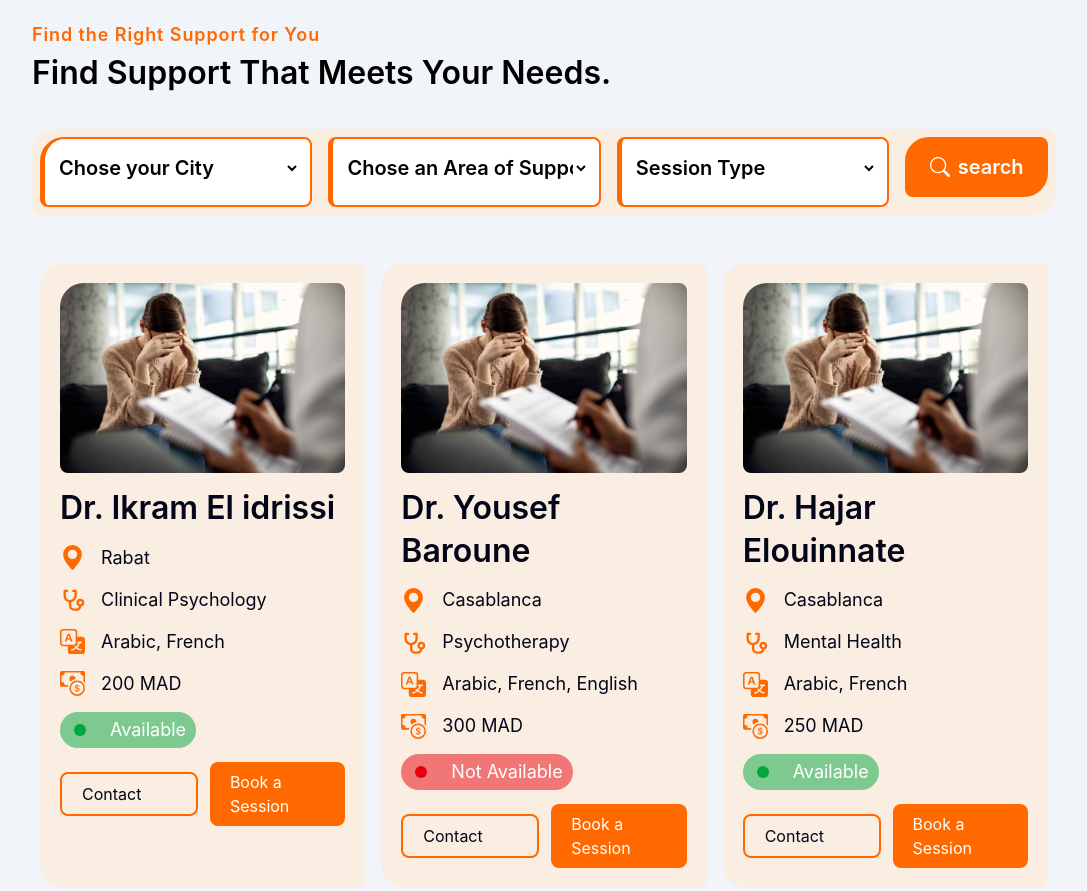
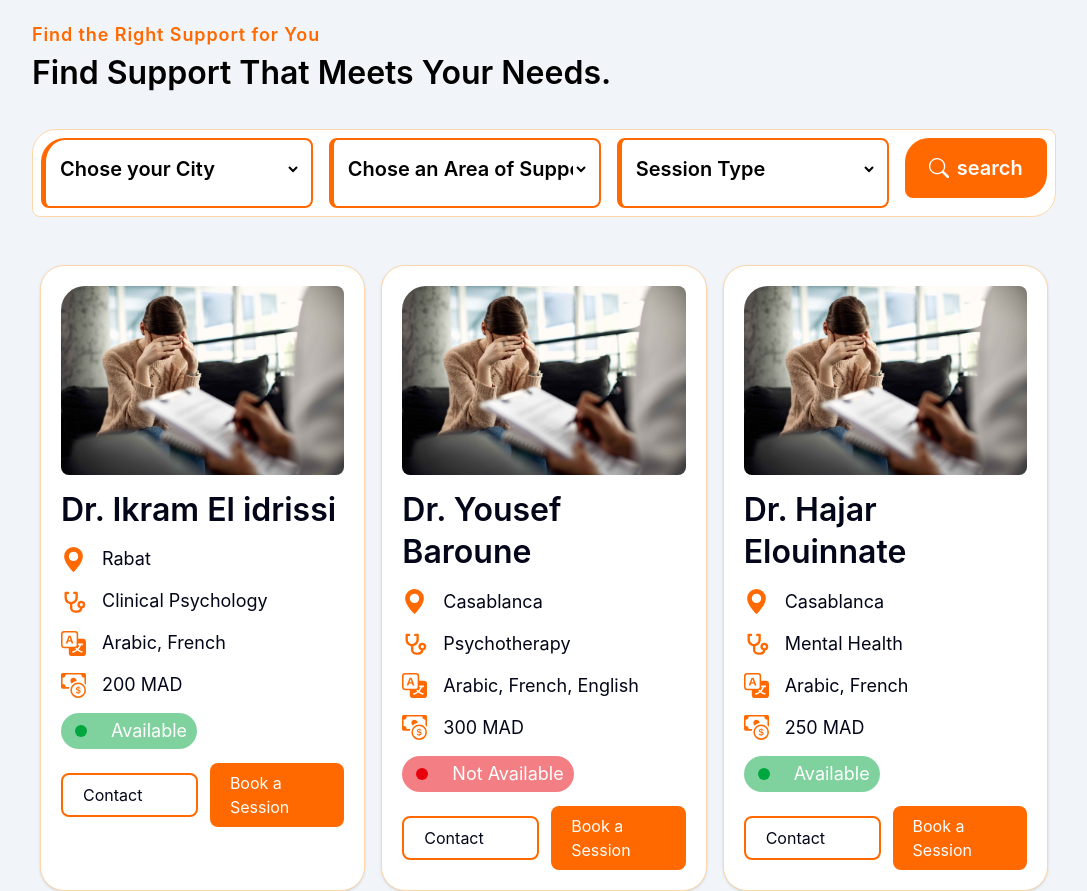
Before and after one commit to Yahya-Khrika/Yahya-Khrika-Final.project-html-css, a website: page public/pages/psychologist.html in a window 1280 px wide. Shown: the part 760-1651 px from the top of the page, without its empty margins (96-1183 px from the left). Drawn offline with Linux system fonts and the light colour scheme.

Commit message:
add hover cards to psy page

```diff
--- a/public/css/index.css
+++ b/public/css/index.css
@@ -38,7 +38,7 @@ h1{
   max-width: 480px;
   font-size: 18px;
   line-height: 1.7;
-  color: #A5ADBC;
+  color: #5b6677;
 
   text-align: center;
 }
--- a/public/pages/psychologist.html
+++ b/public/pages/psychologist.html
@@ -101,7 +101,7 @@
                 </div>
 
                 <div
-                    class="flex flex-col px-1.5 flex-wrap flex-3 mt-10 shrink-0 gap-4 lg:flex-row bg-[#faede2] rounded-tl-3xl rounded-tr-lg rounded-br-3xl mb-2.5 rounded-bl-lg py-2 px-2">
+                    class="flex flex-col px-1.5 flex-wrap flex-3 mt-10 shrink-0 gap-4 lg:flex-row bg-white border border-orange-200 rounded-tl-3xl rounded-tr-lg rounded-br-3xl mb-2.5 rounded-bl-lg py-2 px-2">
 
                     <div
                         class=" border-2 flex-2 bg-white rounded-lg rounded-tl-3xl border-l-5 border-orange-500  py-4 px-2.5 ">
@@ -152,7 +152,7 @@
 
                 <div class="flex flex-col px-1.5 flex-wrap flex-3 mt-10 shrink-0 gap-4 lg:flex-row  py-2 px-2">
                     <div
-                        class="p-5 flex-1 bg-[#faede2] rounded-tl-3xl rounded-tr-lg rounded-br-lg mb-2.5 rounded-bl-3xl">
+                        class="p-5 flex-1  mb-2.5 rounded-bl-3xl rounded-3xl border border-orange-200 bg-white  shadow-sm transition duration-300 hover:-translate-y-1 hover:border-orange-400 hover:shadow-xl hover:shadow-orange-200/60 active:scale-[0.98]">
                         <div class="flex flex-col ">
                             <img class=" rounded-lg rounded-tl-3xl" src="../images/psy.jpg" alt="">
                         </div>
@@ -213,7 +213,7 @@
                     </div>
 
                     <div
-                        class="p-5 flex-1 bg-[#faede2] rounded-tl-3xl rounded-tr-lg rounded-br-lg mb-2.5 rounded-bl-3xl">
+                        class="p-5 flex-1  mb-2.5 rounded-bl-3xl rounded-3xl border border-orange-200 bg-white  shadow-sm transition duration-300 hover:-translate-y-1 hover:border-orange-400 hover:shadow-xl hover:shadow-orange-200/60 active:scale-[0.98]">
                         <div class="flex flex-col ">
                             <img class=" rounded-lg rounded-tl-3xl" src="../images/psy.jpg" alt="">
                         </div>
@@ -273,7 +273,7 @@
                         </div>
                     </div>
                     <div
-                        class="p-5 flex-1 bg-[#faede2] rounded-tl-3xl rounded-tr-lg rounded-br-lg mb-2.5 rounded-bl-3xl">
+                        class="p-5 flex-1  mb-2.5 rounded-bl-3xl rounded-3xl border border-orange-200 bg-white  shadow-sm transition duration-300 hover:-translate-y-1 hover:border-orange-400 hover:shadow-xl hover:shadow-orange-200/60 active:scale-[0.98]">
                         <div class="flex flex-col ">
                             <img class=" rounded-lg rounded-tl-3xl" src="../images/psy.jpg" alt="">
                         </div>
```
Also changed, not shown: public/css/output.css.
